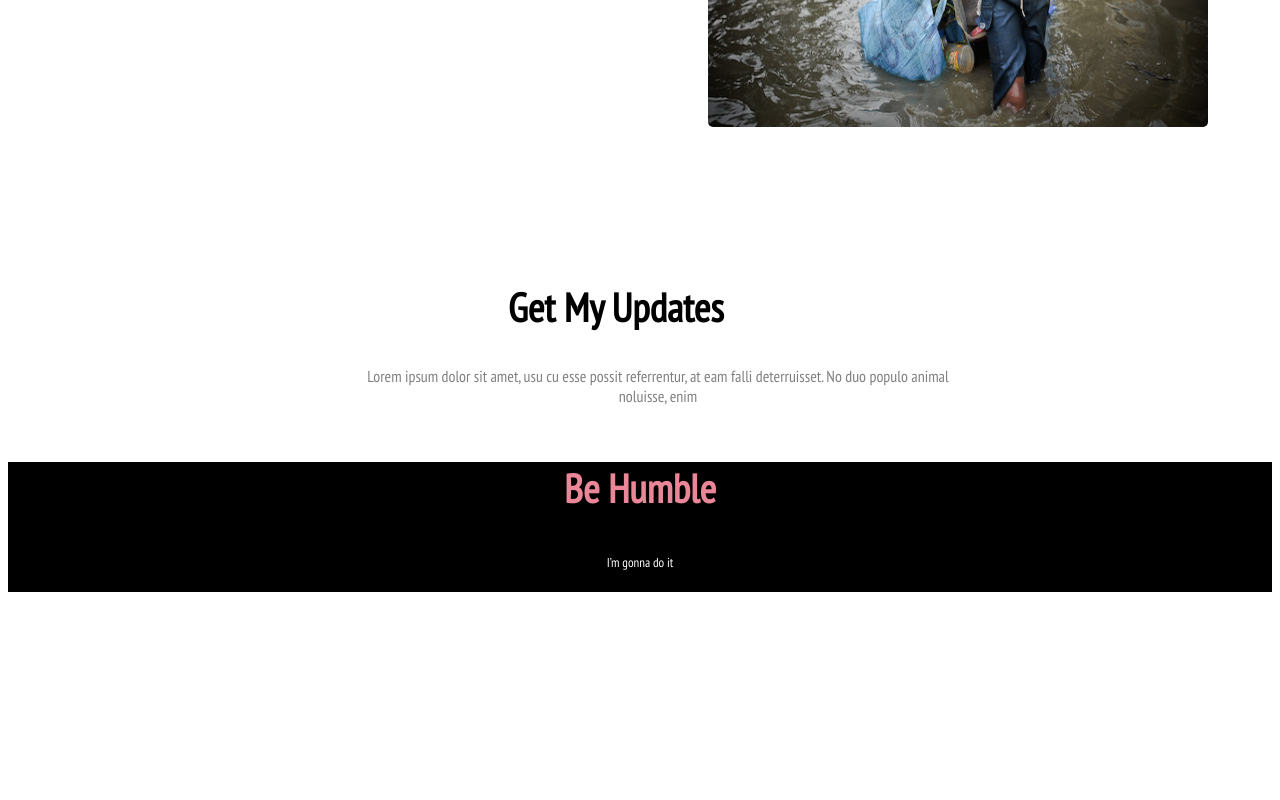
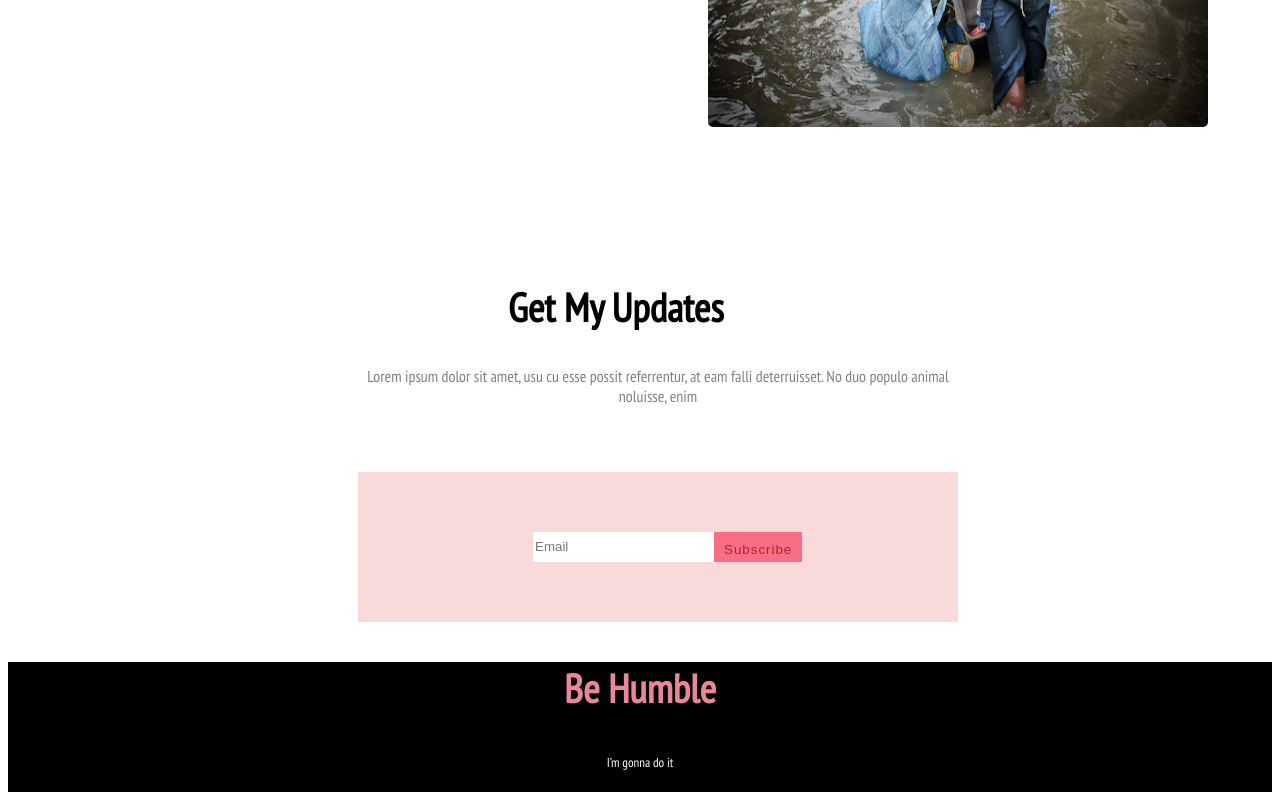
Before and after one commit to Sizzu99/donate-today, a plain HTML site: page index.html in a window 1280 px wide. Shown: the part 2098-2898 px from the top of the page. Before the commit the page ends 2698 px from the top, so only its background shows below. Drawn offline with Linux system fonts and the light colour scheme.

Commit message:
all-done-now

```diff
--- a/index.html
+++ b/index.html
@@ -130,6 +130,14 @@
         </p>
       </div>
     </section>
+    <section class="search-bar">
+      <div class="search">
+        <form>
+          <input type="gmail" placeholder="Email" />
+          <button type="submit">Subscribe</button>
+        </form>
+      </div>
+    </section>
   </body>
   <footer>
     <div class="footer-div">
--- a/style.css
+++ b/style.css
@@ -165,6 +165,38 @@ body{
     color: gray;
     text-align: center;
 }
+.search{
+    width: 600px;
+    height: 150px;
+    background-color: rgb(248, 218, 218);
+    display: flex;
+    align-items: center;
+    justify-content: center;
+    margin-left: 350px;
+    margin-top: 50px;
+}
+form{
+    display: flex;
+    width: 250px;
+    height: 30px;
+
+}
+form input{
+    border: none;
+    flex: 1px;
+    outline: none;
+}
+form button{
+    background-color: rgb(250, 110, 133);
+    border: none;
+    outline: none;
+    padding: 10px 10px;
+    letter-spacing: 1px;
+    cursor: pointer;
+    color: brown;
+
+}
+
 footer{
     background-color:rgb(0, 0, 0);
     height: 130px;
```
